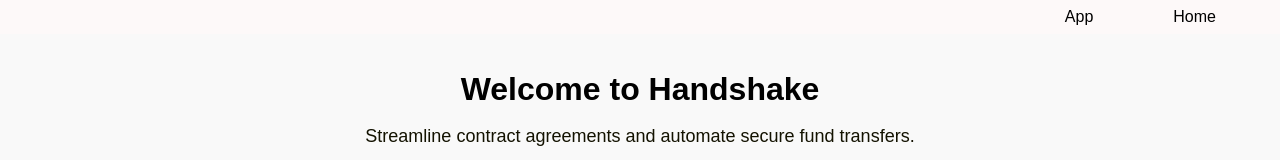
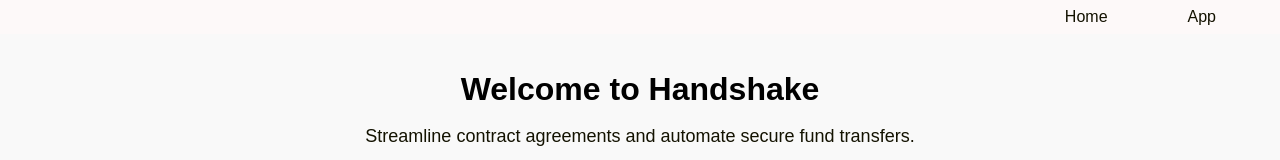
Before and after one commit to nehemiah-negussie/olympihacks-2023, a React (Create React App) app in the folder client/: page / in a window 1280 px wide. Shown: the top 160 px of the page. Built offline with nearby package versions, Linux system fonts and the light colour scheme.

Commit message:
one more fix

```diff
--- a/client/src/styles/LandingPage.css
+++ b/client/src/styles/LandingPage.css
@@ -17,6 +17,7 @@ body {
   right: 0;
   background-color: rgb(253, 249, 249); /* Set your desired background color */
   direction: rtl;
+  display: flex;
   width: 100%;
   z-index: 9999;
 }
@@ -31,19 +32,20 @@ body {
 
 .navbar li {
   float: left;
+  margin: 0 3rem 0 0;
 }
 
 .navbar li a {
   display: block;
   color: var(--smoky-black);
   text-align: center;
-  padding: 14px 16px;
+  padding: 8px 16px;
   text-decoration: none;
   transition: all 0.1s ease-in-out;
 }
 
 .navbar li a:hover {
-  background-color: var(--mantis);
+  background-color: #0056b3;
   color: white;
 }
 
--- a/client/src/styles/Smart.css
+++ b/client/src/styles/Smart.css
@@ -64,7 +64,7 @@ body {
     left: 0;
 }
 
-.navbar ul {
+.navbar2 ul {
     list-style-type: none;
     margin: 0;
     padding: 0;
@@ -73,11 +73,11 @@ body {
 }
 
 
-.navbar li {
+.navbar2 li {
     margin: 0 3rem 0 0;
 }
 
-.navbar li a {
+.navbar2 li a {
     color: black;
     text-decoration: none;
     padding: 8px 16px;
@@ -85,7 +85,7 @@ body {
     transition: background-color 0.3s;
 }
 
-.navbar li a:hover {
+.navbar2 li a:hover {
     background-color: #0056b3;
 }
 
```
